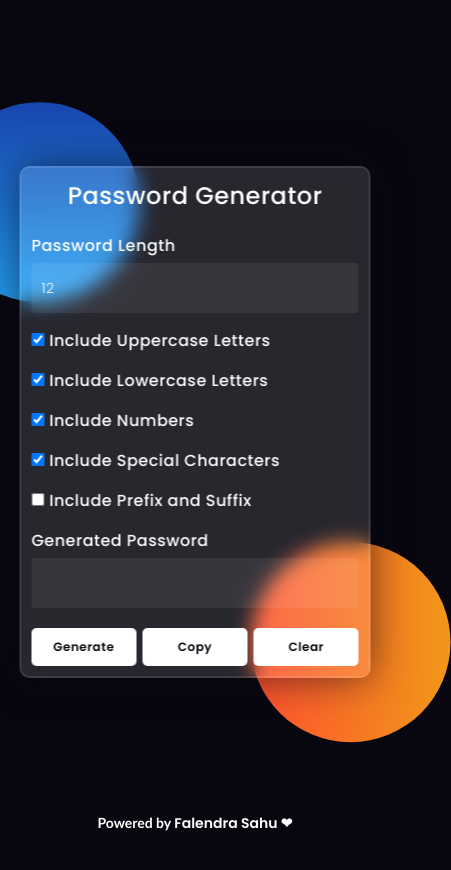
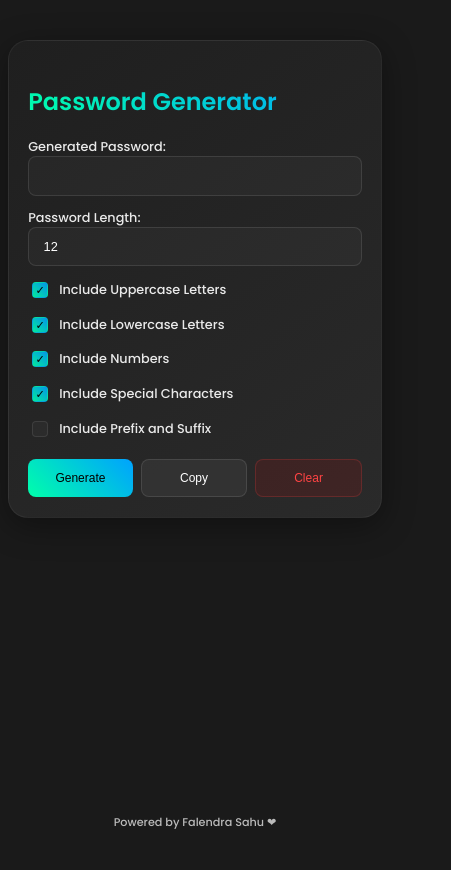
Before and after one commit to falendra-sahu/Password-Generator, a plain HTML site: page index.html in a window 390 px wide. Shown: the whole page, 451 px wide, since content can reach past the window. Before the commit the page ends 844 px from the top, so only its background shows below. Drawn offline with Linux system fonts and the light colour scheme; a small style sheet from the web is missing.

Commit message:
Update index.html

```diff
--- a/index.html
+++ b/index.html
@@ -1,169 +1,220 @@
-<!DOCTYPE html>
-<html lang="en">
-<head>
-    <meta name="viewport" content="width=device-width, initial-scale=1.0, user-scalable=no">
+<html><head><base href="/">
+    <meta name="viewport" content="width=device-width, initial-scale=1.0, user-scalable=no, maximum-scale=1.0">
     <title>Password Generator</title>
     <link rel="preconnect" href="https://fonts.gstatic.com">
     <link rel="stylesheet" href="https://cdnjs.cloudflare.com/ajax/libs/font-awesome/5.15.4/css/all.min.css">
-    <link href="https://fonts.googleapis.com/css2?family=Poppins:wght@300;500;600&display=swap" rel="stylesheet">
+    <link href="https://fonts.googleapis.com/css2?family=Poppins:wght@300;500;600&amp;display=swap" rel="stylesheet">
+    <link rel="stylesheet" href="https://cdnjs.cloudflare.com/ajax/libs/toastify-js/1.11.2/toastify.min.css">
+    <script src="https://cdnjs.cloudflare.com/ajax/libs/toastify-js/1.11.2/toastify.min.js"></script>
     <style>
-        *, *:before, *:after {
-            padding: 0;
-            margin: 0;
-            box-sizing: border-box;
+        body {
+            background: #1a1a1a;
+            min-height: 100vh;
+            display: flex;
+            align-items: flex-start;
+            padding-top: 2rem;
+            justify-content: center;
+            font-family: 'Poppins', sans-serif;
+            color: #fff;
+            overflow: hidden;
+            touch-action: none;
+            height: 100vh;
+            max-height: 100vh;
         }
-        body {
-            background-color: #080710;
-            overflow: hidden; /* Prevent scrolling */
-            touch-action: pan-y; /* Prevent zooming */
+
+        form {
+            width: 400px;
+            background: linear-gradient(145deg, #1f1f1f, #2a2a2a);
+            padding: 2rem;
+            border-radius: 20px;
+            box-shadow: 0 8px 32px 0 rgba(0, 0, 0, 0.37);
+            backdrop-filter: blur(4px);
+            border: 1px solid rgba(255, 255, 255, 0.05);
+            position: relative;
+            max-height: 100vh;
+            overflow-y: auto;
+            padding-bottom: 4rem;
         }
-        .background {
-            width: 430px;
-            height: 520px;
+
+        form h3 {
+            font-size: 1.5rem;
+            font-weight: 600;
+            margin-bottom: 1.2rem;
+            background: linear-gradient(45deg, #00ffaa, #00a2ff);
+            -webkit-background-clip: text;
+            -webkit-text-fill-color: transparent;
+        }
+
+        label {
+            font-size: 0.8rem;
+            opacity: 0.9;
+            margin-top: 0.8rem;
+            display: flex;
+            align-items: center;
+            gap: 0.5rem;
+        }
+
+        input[type="text"], input[type="number"] {
+            background: rgba(255, 255, 255, 0.03);
+            border: 1px solid rgba(255, 255, 255, 0.1);
+            padding: 0.7rem 0.9rem;
+            border-radius: 8px;
+            width: 100%;
+            color: #fff;
+            font-size: 0.8rem;
+            transition: all 0.3s ease;
+        }
+
+        input[type="text"]:focus, input[type="number"]:focus {
+            border-color: #00ffaa;
+            box-shadow: 0 0 0 2px rgba(0, 255, 170, 0.2);
+        }
+
+        .button-container {
+            display: flex;
+            gap: 0.8rem;
+            margin-top: 1.2rem;
+        }
+
+        button {
+            flex: 1;
+            padding: 0.7rem;
+            border-radius: 8px;
+            font-weight: 500;
+            font-size: 0.8rem;
+            transition: all 0.3s ease;
+            border: none;
+            cursor: pointer;
+        }
+
+        #generateButton {
+            background: linear-gradient(45deg, #00ffaa, #00a2ff);
+            color: #000;
+        }
+
+        #copyButton {
+            background: rgba(255, 255, 255, 0.05);
+            color: #fff;
+            border: 1px solid rgba(255, 255, 255, 0.1);
+
+		}
+
+        #copyButton:hover {
+			background: rgb(72,76,106);
+			color: #fff;
+
+
+        }
+
+        #clearButton {
+            background: rgba(255, 0, 0, 0.1);
+            color: #ff4444;
+            border: 1px solid rgba(255, 68, 68, 0.2);
+
+	}
+
+        #clearbutton:hover {
+			background: rgb(235,21,21);
+			color: #fff;
+
+        }
+
+        button:hover {
+            transform: translateY(-2px);
+            filter: brightness(1.1);
+        }
+
+        .prefix-suffix-container {
+            display: flex;
+            gap: 0.8rem;
+            margin-top: 0.8rem;
+        }
+
+        input[type="checkbox"] {
+            appearance: none;
+            width: 1rem;
+            height: 1rem;
+            border: 1px solid rgba(255, 255, 255, 0.1);
+            border-radius: 4px;
+            background: rgba(255, 255, 255, 0.03);
+            cursor: pointer;
+            position: relative;
+        }
+
+        input[type="checkbox"]:checked {
+            background: linear-gradient(45deg, #00ffaa, #00a2ff);
+            border-color: transparent;
+        }
+
+        input[type="checkbox"]:checked::after {
+            content: '✓';
             position: absolute;
-            transform: translate(-50%, -50%);
-            left: 50%;
-            top: 50%;
-        }
-        .shape {
-            height: 200px;
-            width: 200px;
-            position: absolute;
-            border-radius: 50%;
-        }
-        .shape:first-child {
-            background: linear-gradient(#1845ad, #23a2f6);
-            left: -80px;
-            top: 60px;
-        }
-        .shape:last-child {
-            background: linear-gradient(to right, #ff512f, #f09819);
-            right: -80px;
-            bottom: 60px;
-        }
-        form {
-            height: 600px;
-            width: 400px;
-            background-color: rgba(255, 255, 255, 0.13);
-            position: absolute;
-            transform: translate(-50%, -50%);
+            color: #000;
+            font-size: 0.7rem;
             top: 50%;
             left: 50%;
-            border-radius: 10px;
-            backdrop-filter: blur(10px);
-            border: 2px solid rgba(255, 255, 255, 0.1);
-            box-shadow: 0 0 40px rgba(8, 7, 16, 0.6);
-            padding: 20px;
+            transform: translate(-50%, -50%);
         }
-        form * {
-            font-family: 'Poppins', sans-serif;
-            color: #ffffff;
-            letter-spacing: 0.5px;
-            outline: none;
-            border: none;
-        }
-        form h3 {
-            font-size: 32px;
-            font-weight: 500;
+
+        footer {
+            position: fixed;
+            bottom: 0.8rem;
             text-align: center;
-            margin-bottom: 20px;
-        }
-        label {
-            display: block;
-            margin-top: 15px;
-            font-size: 16px;
-            font-weight: 500;
-        }
-        input[type="text"], input[type="number"] {
-            display: block;
-            height: 50px;
             width: 100%;
-            background-color: rgba(255, 255, 255, 0.07);
-            border-radius: 3px;
-            padding: 0 10px;
-            font-size: 14px;
-            font-weight: 300;
-            margin-top: 5px;
-        }
-        .button-container {
-            display: flex;
-            justify-content: space-between;
-            margin-top: 20px;
-        }
-        button {
-            width: 30%;
-            background-color: #ffffff;
-            color: #080710;
-            padding: 10px 0;
-            font-size: 14px;
-            font-weight: 600;
-            border-radius: 5px;
-            cursor: pointer;
-        }
-        .message {
-            color: white;
-            font-weight: bold;
-            text-align: center;
-            display: none;
-            margin-top: 15px;
-        }
-        footer {
-            position: absolute;
-            bottom: 10px;
-            width: 100%;
-            text-align: center;
-            font-size: 14px;
-            color: white;
-            font-weight: bold;
-            font-family: Calibri, sans-serif;
-        }
-        .powered-by {
-            font-family: Calibri, sans-serif;
-        }
-        .falendra {
-            color: white;
-            font-weight: bold;
-            font-family: 'Poppins', sans-serif;
+            font-size: 0.7rem;
+            opacity: 0.7;
         }
 
         @media (max-width: 500px) {
-            .background {
-                width: 90vw;
-                height: 90vh;
+            form {
+                width: 90%;
+                padding: 1.2rem;
             }
-            form {
-                width: 90vw;
-                height: auto;
-                padding: 10px;
+
+            .button-container {
+                flex-direction: row;
+                gap: 0.5rem;
             }
-            form h3 {
-                font-size: 24px;
-            }
+
             button {
-                width: 32%;
-                font-size: 12px;
+                padding: 0.7rem 0.4rem;
+                font-size: 0.75rem;
             }
         }
-        .prefix-suffix-container {
-            display: flex;
-            justify-content: space-between;
-            align-items: center;
-            margin-top: 15px;
+
+        .toastify {
+            border-radius: 12px !important;
+            padding: 12px 20px !important;
+            display: flex !important;
+            align-items: center !important;
+            gap: 8px !important;
+            font-family: 'Poppins', sans-serif !important;
+            font-size: 0.9rem !important;
         }
-        .prefix-suffix-container input {
-            width: 48%; /* Adjusts width for both fields */
+
+        .toastify::before {
+            font-family: 'Font Awesome 5 Free';
+            font-weight: 900;
+            margin-right: 8px;
+        }
+
+        .toast-success::before {
+            content: '\f00c';
+        }
+
+        .toast-error::before {
+            content: '\f071';
         }
     </style>
 </head>
 <body>
-<div class="background">
-    <div class="shape"></div>
-    <div class="shape"></div>
-</div>
     <form id="passwordForm">
         <h3>Password Generator</h3>
 
-    <label for="passwordLength">Password Length</label>
+        <label for="passwordOutput">Generated Password:</label>
+        <input type="text" id="passwordOutput" readonly>
+
+        <label for="passwordLength">Password Length:</label>
         <input type="number" id="passwordLength" value="12" min="1" max="50">
 
         <label><input type="checkbox" id="includeUppercase" checked> Include Uppercase Letters</label>
@@ -178,106 +229,96 @@
             <input type="text" id="suffixInput" placeholder="Suffix">
         </div>
 
-    <label for="passwordOutput">Generated Password</label>
-    <input type="text" id="passwordOutput" readonly>
-
         <div class="button-container">
             <button type="button" id="generateButton">Generate</button>
             <button type="button" id="copyButton">Copy</button>
             <button type="button" id="clearButton">Clear</button>
         </div>
-
-    <div class="message" id="message"></div>
     </form>
 
     <footer>
-    <div class="powered-by">Powered by <span class="falendra">Falendra Sahu ❤︎</span></div>
+        <div class="powered-by">Powered by <span class="falendra">Falendra Sahu &#x2764;&#xfe0e;</span></div>
     </footer>
 
-<script>
-    const generateButton = document.getElementById('generateButton');
+    <script>const generateButton = document.getElementById('generateButton');
 const copyButton = document.getElementById('copyButton');
 const clearButton = document.getElementById('clearButton');
 const passwordOutput = document.getElementById('passwordOutput');
-    const messageElement = document.getElementById('message');
 const includePrefixSuffix = document.getElementById('includePrefixSuffix');
 const prefixSuffixContainer = document.getElementById('prefixSuffixContainer');
 const prefixInput = document.getElementById('prefixInput');
 const suffixInput = document.getElementById('suffixInput');
-
-    includePrefixSuffix.addEventListener('change', function() {
+function showToast(text, type = 'success') {
+  Toastify({
+    text: text,
+    duration: 1000,
+    gravity: "top",
+    position: "right",
+    className: type === 'success' ? 'toast-success' : 'toast-error',
+    style: {
+      background: type === 'success' ? "linear-gradient(to right, #00ffaa, #00a2ff)" : "linear-gradient(to right, #ff4444, #ff6b6b)",
+      boxShadow: "0 3px 10px rgba(0,0,0,0.1)",
+      border: "1px solid rgba(255,255,255,0.1)"
+    }
+  }).showToast();
+}
+includePrefixSuffix.addEventListener('change', function () {
   prefixSuffixContainer.style.display = includePrefixSuffix.checked ? 'flex' : 'none';
 });
-
-    generateButton.addEventListener('click', function() {
+generateButton.addEventListener('click', function () {
   const length = +document.getElementById('passwordLength').value;
   const includeUppercase = document.getElementById('includeUppercase').checked;
   const includeLowercase = document.getElementById('includeLowercase').checked;
   const includeNumbers = document.getElementById('includeNumbers').checked;
   const includeSpecials = document.getElementById('includeSpecials').checked;
-
   const password = generatePassword(length, includeUppercase, includeLowercase, includeNumbers, includeSpecials);
   let finalPassword = password;
   if (includePrefixSuffix.checked) {
     finalPassword = prefixInput.value + finalPassword + suffixInput.value;
   }
-
   passwordOutput.value = finalPassword;
 });
-
-    copyButton.addEventListener('click', function() {
+copyButton.addEventListener('click', async function () {
   if (passwordOutput.value === '') {
-            messageElement.textContent = 'Please generate a password first!';
-            messageElement.style.display = 'block';
-            setTimeout(() => {
-                messageElement.style.display = 'none';
-            }, 1000);
+    showToast('Please generate a password first!', 'error');
   } else {
-            navigator.clipboard.writeText(passwordOutput.value).then(() => {
-                messageElement.textContent = 'Password copied to clipboard!';
-                messageElement.style.display = 'block';
-                setTimeout(() => {
-                    messageElement.style.display = 'none';
-                }, 1000);
-            });
+    try {
+      await navigator.clipboard.writeText(passwordOutput.value);
+      showToast('Password copied!');
+    } catch (err) {
+      showToast('Failed to copy password', 'error');
+    }
   }
 });
-
-    clearButton.addEventListener('click', function() {
+clearButton.addEventListener('click', function () {
   passwordOutput.value = '';
-        messageElement.textContent = '';
-        messageElement.style.display = 'none';
-        document.getElementById('passwordLength').value = 12; // Reset password length to default
-        document.getElementById('includeUppercase').checked = true; // Reset checkboxes
+  document.getElementById('passwordLength').value = 12;
+  document.getElementById('includeUppercase').checked = true;
   document.getElementById('includeLowercase').checked = true;
   document.getElementById('includeNumbers').checked = true;
   document.getElementById('includeSpecials').checked = true;
-        prefixInput.value = ''; // Reset prefix
-        suffixInput.value = ''; // Reset suffix
-        prefixSuffixContainer.style.display = 'none'; // Hide prefix/suffix input
-        includePrefixSuffix.checked = false; // Uncheck the include prefix/suffix checkbox
+  prefixInput.value = '';
+  suffixInput.value = '';
+  prefixSuffixContainer.style.display = 'none';
+  includePrefixSuffix.checked = false;
+  showToast('Form cleared!');
 });
-
 function generatePassword(length, includeUppercase, includeLowercase, includeNumbers, includeSpecials) {
   const upperChars = 'ABCDEFGHIJKLMNOPQRSTUVWXYZ';
   const lowerChars = 'abcdefghijklmnopqrstuvwxyz';
   const numberChars = '0123456789';
   const specialChars = '!@#$%^&*()_+';
-
   let characters = '';
   if (includeUppercase) characters += upperChars;
   if (includeLowercase) characters += lowerChars;
   if (includeNumbers) characters += numberChars;
   if (includeSpecials) characters += specialChars;
-
   if (characters.length === 0) return '';
-
   let result = '';
   for (let i = 0; i < length; i++) {
     result += characters.charAt(Math.floor(Math.random() * characters.length));
   }
   return result;
-    }
-</script>
+}</script>
 </body>
 </html>
```
Lines whose indentation alone changed are shown as unchanged.
